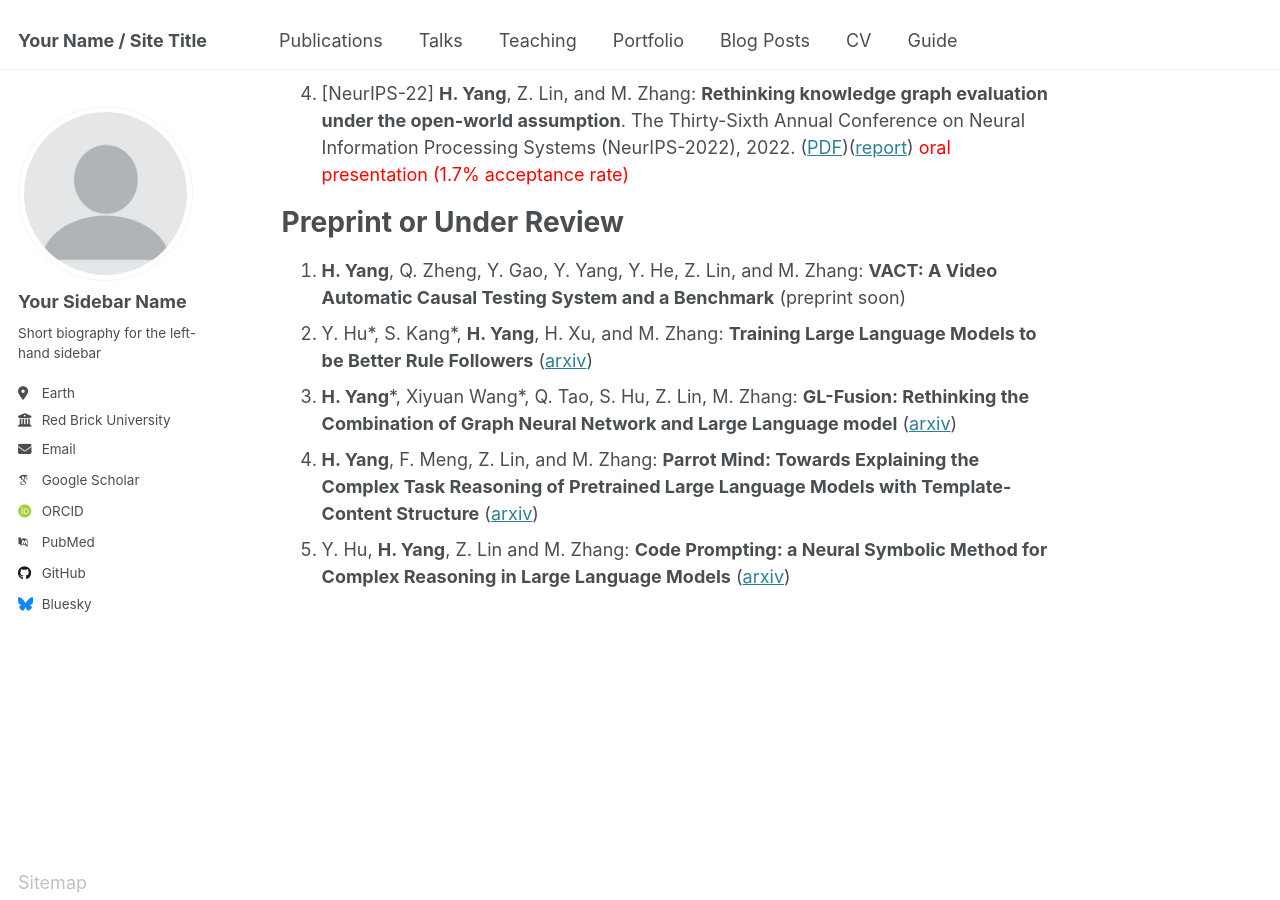
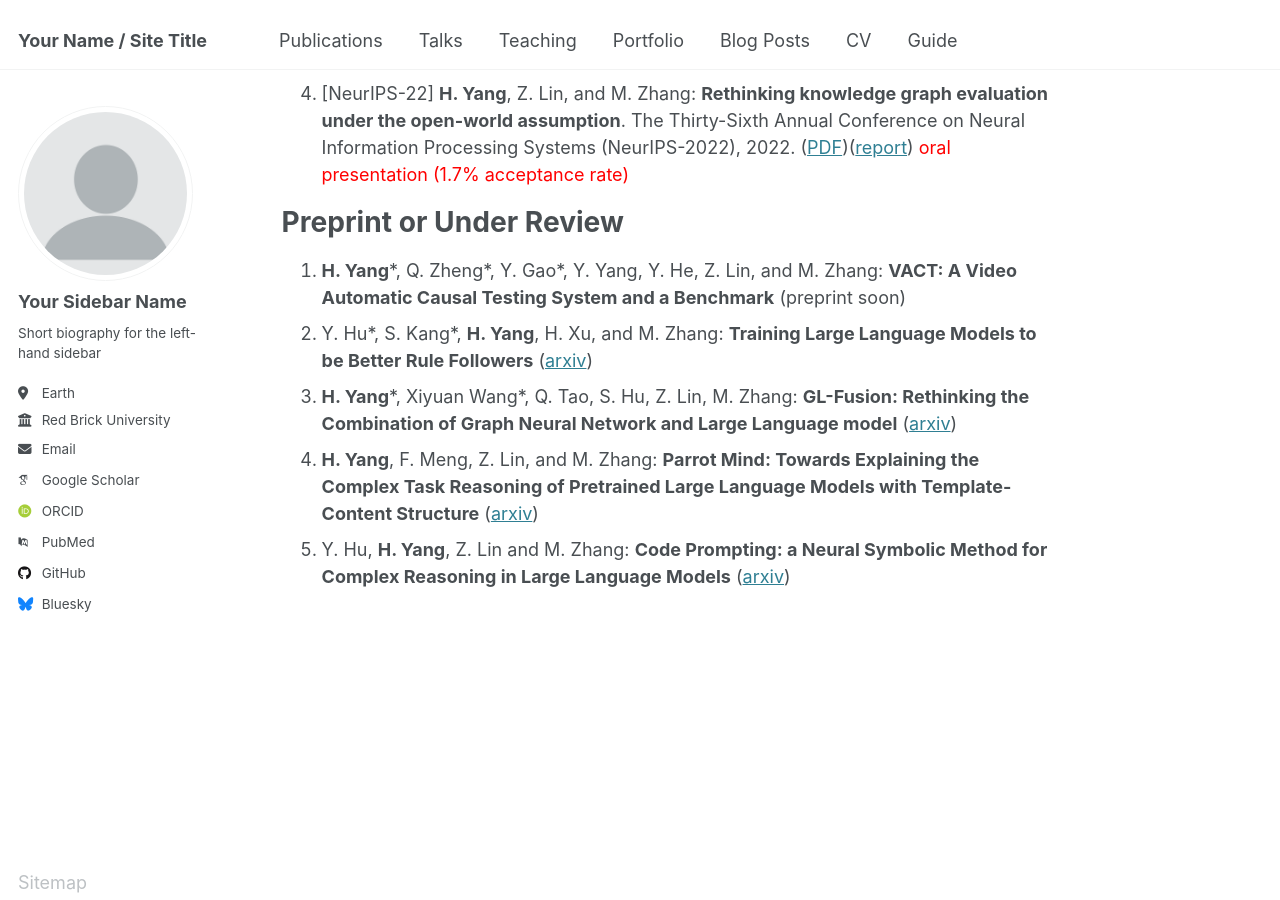
Before and after one commit to haotong-yang/haotong-yang.github.io, a Jekyll site: the page built from _pages/about.md, in a window 1280 px wide and 900 px high, scrolled down 1278 px. Built offline with Jekyll 4.4.1, drawn with Linux system fonts in a browser that asks for light colours; some web fonts are replaced.

```diff
--- a/_pages/about.md
+++ b/_pages/about.md
@@ -35,7 +35,7 @@ Publications
 
 Preprint or Under Review
 ======
-1. **H. Yang**, Q. Zheng, Y. Gao, Y. Yang, Y. He, Z. Lin, and M. Zhang: **VACT: A Video Automatic Causal Testing System and a Benchmark** (preprint soon)
+1. **H. Yang**\*, Q. Zheng\*, Y. Gao\*, Y. Yang, Y. He, Z. Lin, and M. Zhang: **VACT: A Video Automatic Causal Testing System and a Benchmark** (preprint soon)
 1. Y. Hu\*, S. Kang\*, **H. Yang**, H. Xu, and M. Zhang: **Training Large Language Models to be Better Rule Followers** ([arxiv](https://arxiv.org/abs/2502.11525))
 1. **H. Yang**\*, Xiyuan Wang\*, Q. Tao, S. Hu, Z. Lin, M. Zhang: **GL-Fusion: Rethinking the Combination of Graph Neural Network and Large Language model** ([arxiv](https://arxiv.org/abs/2412.06849))
 1. **H. Yang**, F. Meng, Z. Lin, and M. Zhang: **Parrot Mind: Towards Explaining the Complex Task Reasoning of Pretrained Large Language Models with Template-Content Structure** ([arxiv](https://arxiv.org/abs/2310.05452))
```
